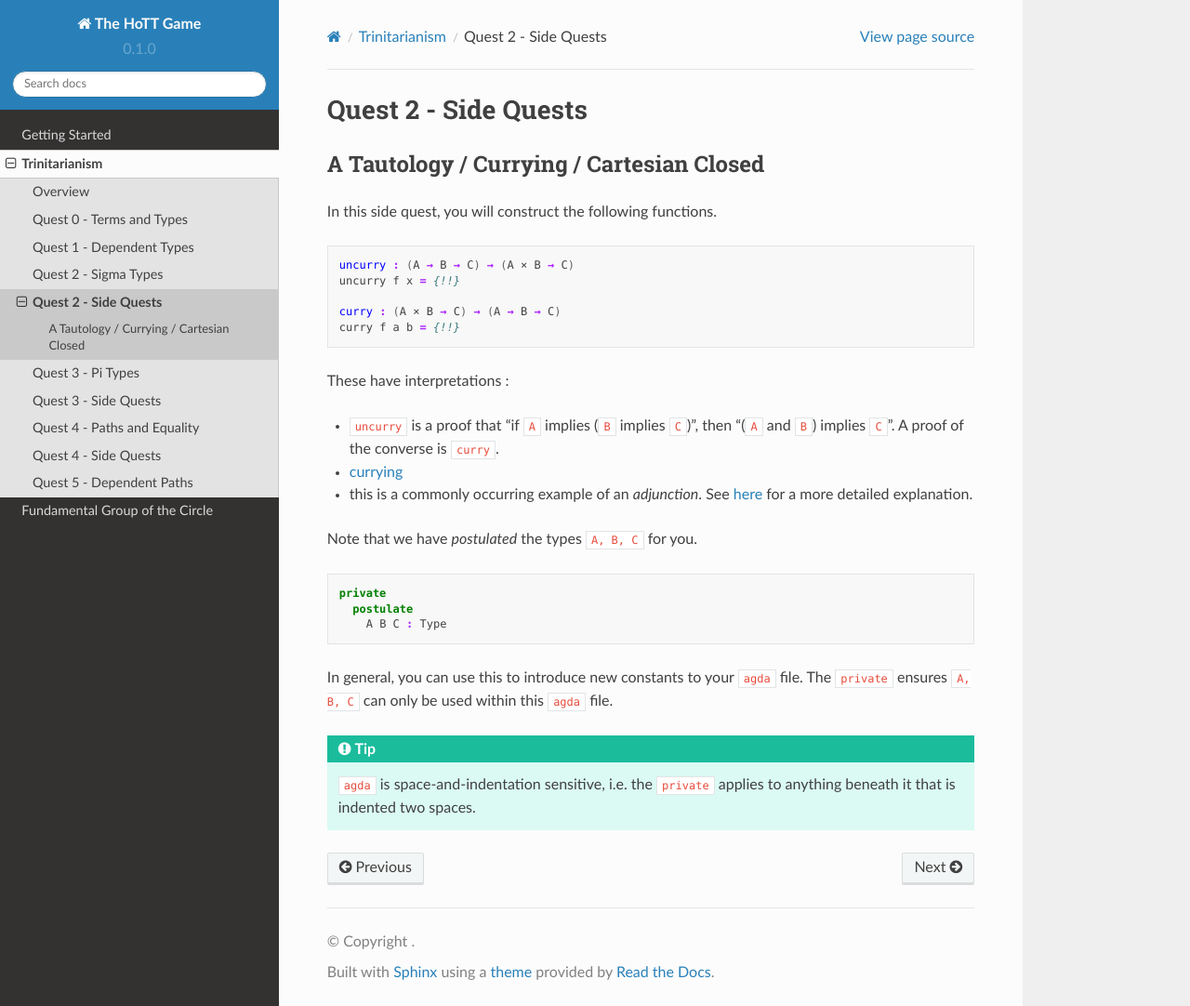
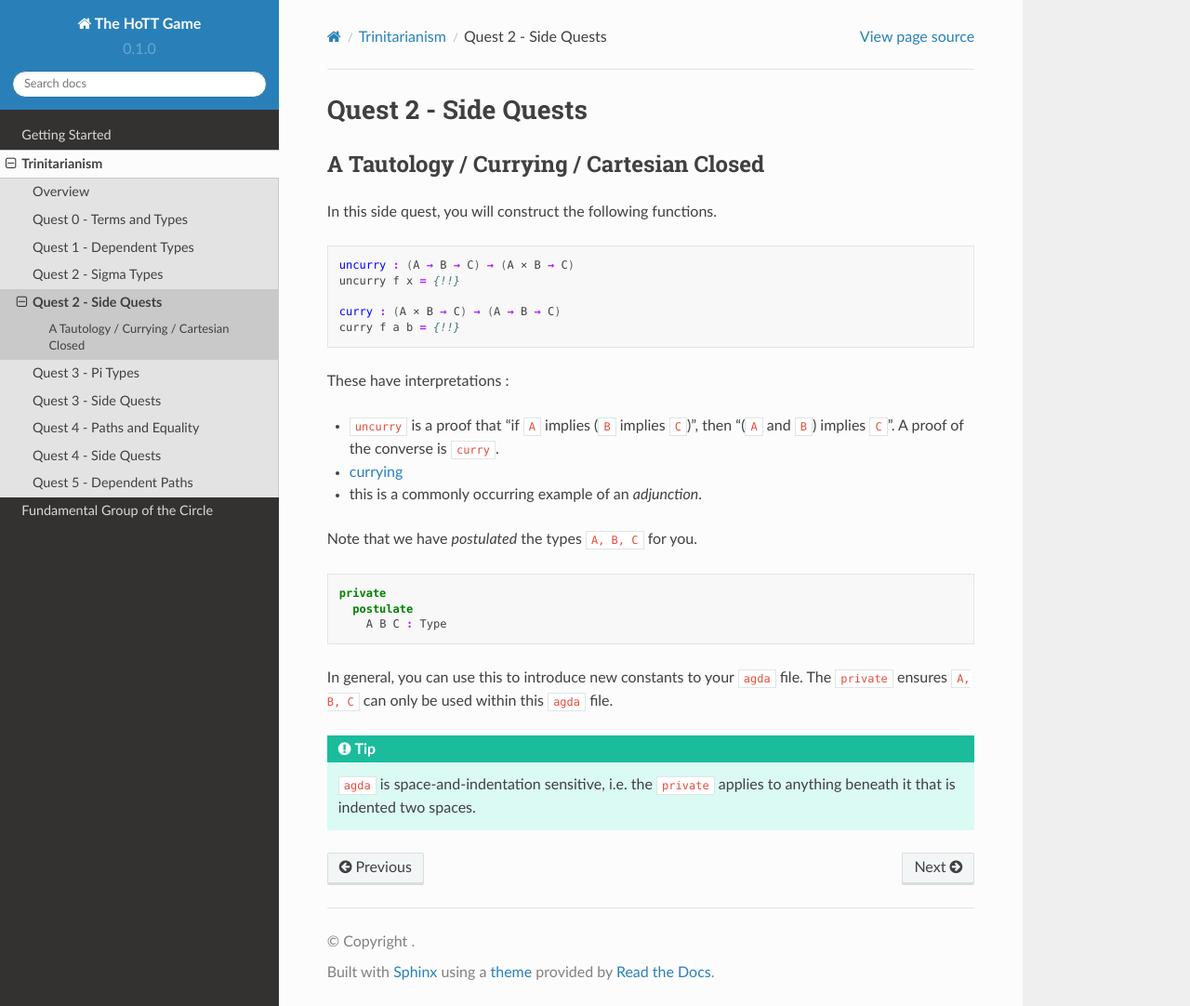
Before and after one commit to thehottgame/theHoTTGameGuide, a Sphinx documentation site: the page built from docs/source/0-trinitarianism/quest-2-side.rst, in a window 1280 px wide and 1082 px high. Shown: the whole window at 93% size. Built offline with Sphinx 7.4.7 and the Read the Docs theme 2.0.0, drawn with Linux system fonts in a browser that asks for light colours.

Commit message:
Update quest-2-side.rst

```diff
--- a/docs/source/0-trinitarianism/quest-2-side.rst
+++ b/docs/source/0-trinitarianism/quest-2-side.rst
@@ -25,8 +25,6 @@ These have interpretations :
   A proof of the converse is ``curry``.
 - `currying <https://en.wikipedia.org/wiki/Currying#:~:text=In%20mathematics%20and%20computer%20science,each%20takes%20a%20single%20argument>`_
 - this is a commonly occurring example of an *adjunction*.
-  See `here <https://kl-i.github.io/posts/2021-07-12/#product-and-maps>`_
-  for a more detailed explanation.
 
 Note that we have *postulated* the types ``A, B, C`` for you.
 
```
